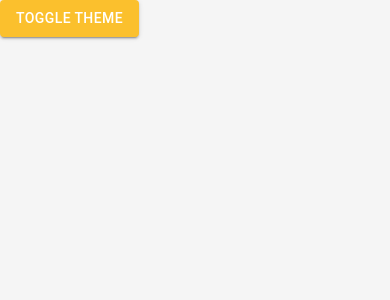
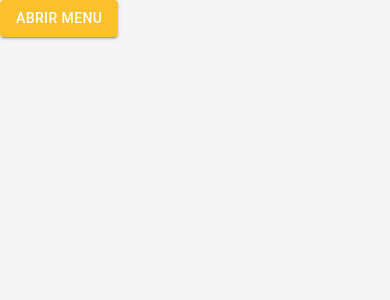
Before and after one commit to tiagodetarso/react-mui-type, a React (Create React App) app: page /inicio in a window 390 px wide. Shown: the top 300 px of the page. Built offline with nearby package versions, Linux system fonts and the light colour scheme.

Commit message:
feat: add responsivity to side menu

```diff
--- a/src/App.tsx
+++ b/src/App.tsx
@@ -1,14 +1,23 @@
 import { BrowserRouter } from 'react-router-dom'
 
-import { AppThemeProvider } from './shared/context'
+import { AppThemeProvider, DrawerProvider } from './shared/context'
 import { AppRoutes } from './routes'
+import { MenuLateral } from './pages'
 
 export const App = () => {
     return (
         <AppThemeProvider>
-            <BrowserRouter>
-                <AppRoutes/>
-            </BrowserRouter>
+            <DrawerProvider>
+
+                <BrowserRouter>
+
+                    <MenuLateral>
+                        <AppRoutes/>
+                    </MenuLateral>
+
+                </BrowserRouter>
+
+            </DrawerProvider>
         </AppThemeProvider>
     )
 }
--- a/src/pages/index.ts
+++ b/src/pages/index.ts
@@ -1 +1 @@
-export {}
+export * from './menu-lateral/MenuLateral'
--- /dev/null
+++ b/src/pages/menu-lateral/MenuLateral.tsx
@@ -0,0 +1,50 @@
+import { Avatar, Divider, Drawer, List, ListItemButton, ListItemIcon, ListItemText, useMediaQuery, useTheme } from '@mui/material'
+import { Home } from '@mui/icons-material'
+import { Box } from '@mui/system'
+import { useDrawerContext } from '../../shared/context'
+
+
+interface IMenuLateralProps {
+    children: React.ReactNode
+}
+
+export const MenuLateral: React.FC<IMenuLateralProps> = ({ children }) => {
+
+    const theme = useTheme()
+    const smDown = useMediaQuery(theme.breakpoints.down('sm'))
+
+    const { isDrawerOpen, toggleDrawerOpen } = useDrawerContext()
+
+    return (
+        <>
+            <Drawer open={isDrawerOpen} variant={smDown ? 'temporary' : 'permanent'} onClose={toggleDrawerOpen}>
+                <Box width={theme.spacing(28)} height="100%" display="flex" flexDirection="column">
+
+                    <Box width="100%" height={theme.spacing(20)} display="flex" alignItems="center" justifyContent="center">
+                        <Avatar
+                            sx={{ height: theme.spacing(12), width: theme.spacing(12) }}
+                            src="https://media.licdn.com/dms/image/C4D03AQGgWdsGcJcMxQ/profile-displayphoto-shrink_800_800/0/1643343127060?e=2147483647&v=beta&t=sSXG7bOnpisb1jMsuXsREi1kcaF49kBTUKJcIekVN88"/>
+                    </Box>
+
+                    <Divider />
+
+                    <Box flex="1">
+                        <List component="nav">
+                            <ListItemButton>
+                                <ListItemIcon>
+                                    <Home />
+                                </ListItemIcon>
+                                <ListItemText primary="Página Inicial" />
+                            </ListItemButton>
+
+                        </List>
+                    </Box>
+
+                </Box>
+            </Drawer>
+            <Box height='100vh' marginLeft={smDown ? 0 : theme.spacing(28)}>
+                {children}
+            </Box>
+        </>
+    )
+}
--- a/src/routes/index.tsx
+++ b/src/routes/index.tsx
@@ -1,14 +1,14 @@
 import { Routes, Route, Navigate } from 'react-router-dom'
 import { Button } from '@mui/material'
 
-import { useAppThemeContext } from '../shared/context'
+import { useDrawerContext } from '../shared/context'
 
 export const AppRoutes = () => {
-    const { toggleTheme } = useAppThemeContext()
+    const { toggleDrawerOpen } = useDrawerContext()
 
     return(
         <Routes>
-            <Route path="/inicio" element={<Button variant='contained' color='primary' onClick={toggleTheme}>Toggle Theme</Button>}/>
+            <Route path="/inicio" element={<Button variant='contained' color='primary' onClick={toggleDrawerOpen}>Abrir Menu</Button>}/>
 
             <Route path="*" element={<Navigate to="/inicio"/>}/>
         </Routes>
--- /dev/null
+++ b/src/shared/context/DrawerContext.tsx
@@ -0,0 +1,32 @@
+import React, { createContext, useState, useCallback, useContext } from 'react'
+
+
+interface IDrawerContextData {
+    isDrawerOpen: boolean
+    toggleDrawerOpen: () => void
+}
+
+const DrawerContext = createContext({} as IDrawerContextData)
+
+export const useDrawerContext = () => {
+    return useContext(DrawerContext)
+}
+
+interface IAppDrawerProviderProps {
+    children: React.ReactNode
+}
+
+export const DrawerProvider: React.FC<IAppDrawerProviderProps> = ({ children }) => {
+
+    const [isDrawerOpen, setIsDrawerOpen] = useState(false)
+
+    const toggleDrawerOpen = useCallback(() => {
+        setIsDrawerOpen(oldIsDrawerOpen => !oldIsDrawerOpen)
+    }, [])
+
+    return(
+        <DrawerContext.Provider value={{ isDrawerOpen, toggleDrawerOpen }}>
+            {children}
+        </DrawerContext.Provider>
+    )
+}
--- a/src/shared/context/index.ts
+++ b/src/shared/context/index.ts
@@ -1 +1,2 @@
 export * from './ThemeContext'
+export * from './DrawerContext'
--- a/src/shared/themes/Dark.ts
+++ b/src/shared/themes/Dark.ts
@@ -1,5 +1,5 @@
 import { createTheme } from '@mui/material'
-import { cyan, yellow, grey } from '@mui/material/colors'
+import { cyan, yellow } from '@mui/material/colors'
 
 
 export const DarkTheme = createTheme({
```
